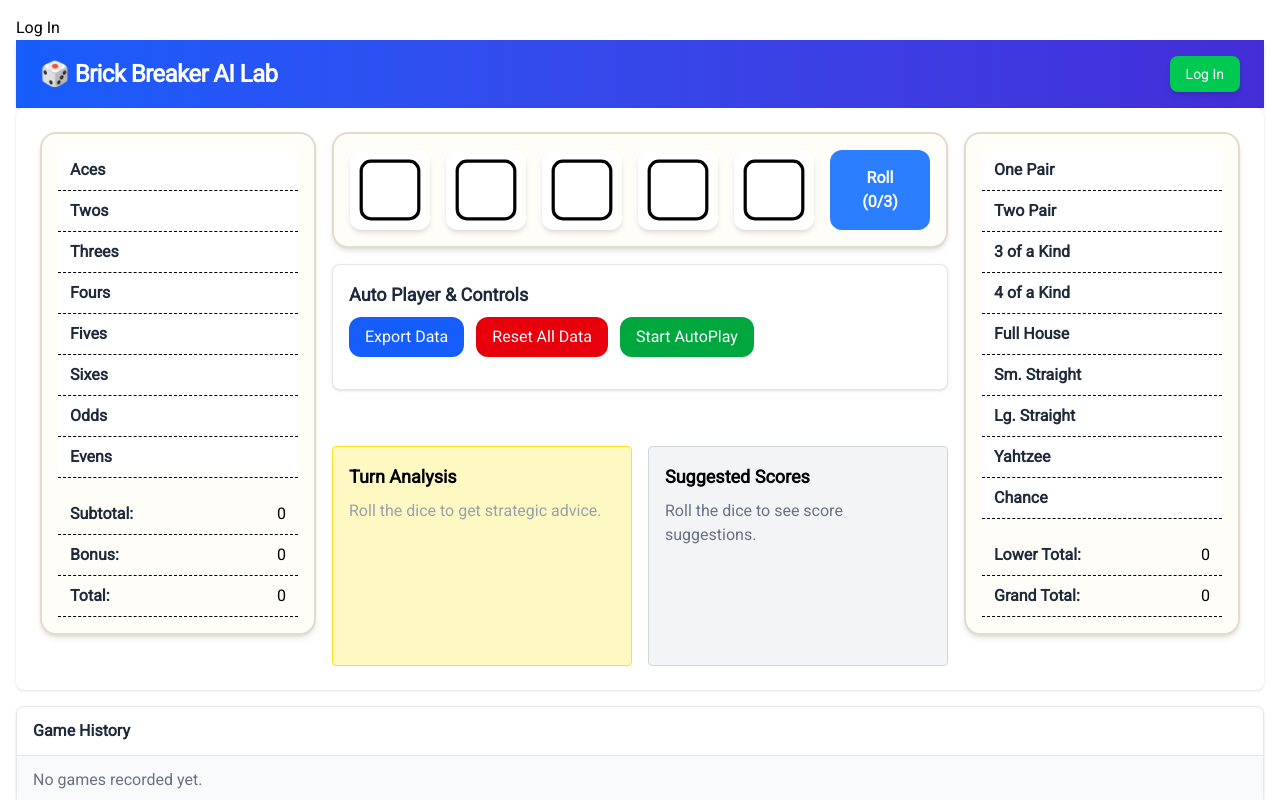
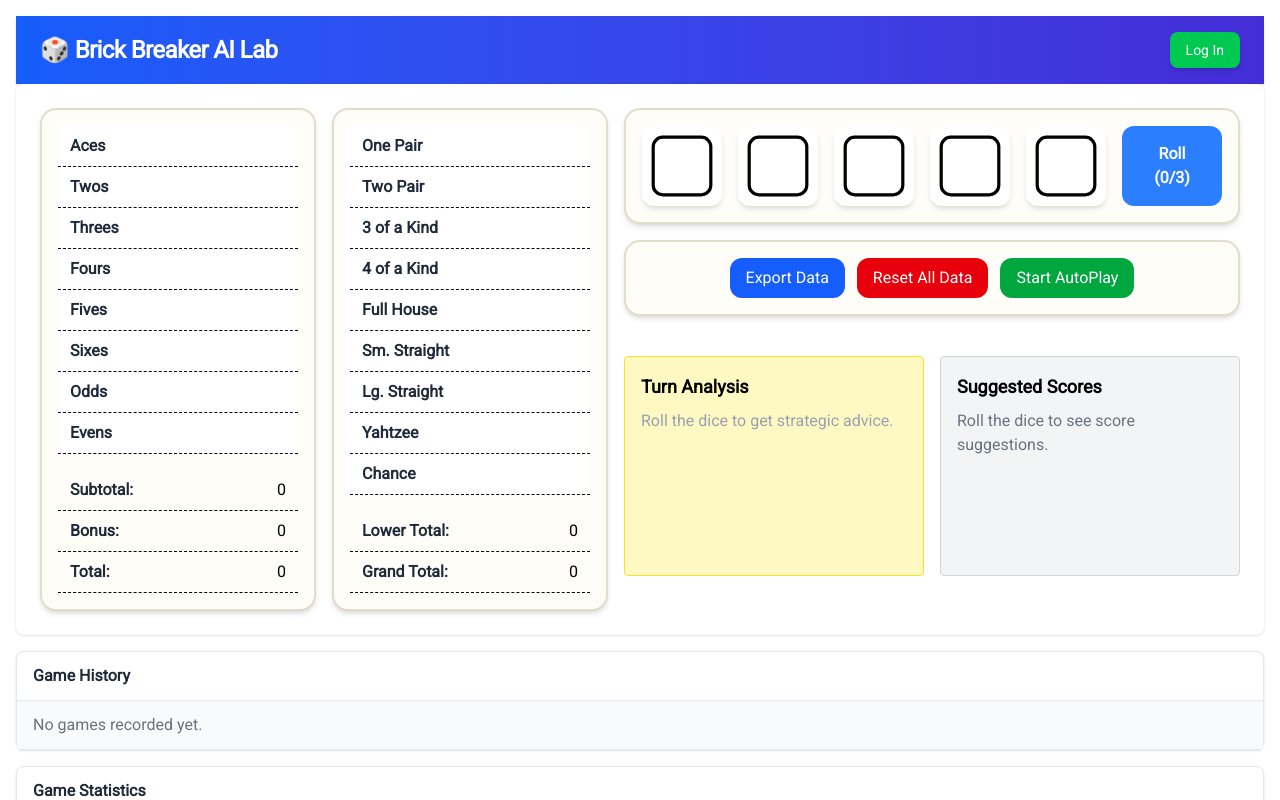
Before and after one commit to mtickle/dice-game, a React (Vite) app: page / in a window 1280 px wide. Shown: the top 800 px of the page. Built offline with nearby package versions, Linux system fonts and the light colour scheme.

Commit message:
Small clean up

```diff
--- a/src/App.jsx
+++ b/src/App.jsx
@@ -96,16 +96,6 @@ function App() {
   return (
     <div className="container mx-auto p-4">
 
-      {isAuthenticated ? (
-        <>
-          <p>Welcome, {user.name}</p>
-          <button onClick={() => logout({ logoutParams: { returnTo: window.location.origin } })}>
-            Log Out
-          </button>
-        </>
-      ) : (
-        <button onClick={loginWithRedirect}>Log In</button>
-      )}
       <TopNavBar />
       <ScoreCardLayout
         scores={scores}
--- a/src/components/AutoPlayer.jsx
+++ b/src/components/AutoPlayer.jsx
@@ -239,9 +239,14 @@ export default function AutoPlayer({
     };
 
     return (
-        <div className="mb-4 p-4 bg-white rounded-lg border border-gray-200 shadow-sm w-full">
-            <h2 className="text-lg font-semibold mb-2 text-gray-800">Auto Player & Controls</h2>
-            <div className="flex gap-3 mb-4">
+
+
+
+
+
+        // <div className="pb-0 p-4 bg-white rounded-lg border border-gray-200 shadow-sm w-full">
+        <div className="w-full flex gap-4 justify-center bg-[#fffdf7] p-4 rounded-2xl shadow-md border-2 border-[#e2dccc]">
+            <div className="flex gap-3 mb-0">
                 <button
                     className="px-4 bg-blue-600 text-white rounded-xl py-2 hover:bg-blue-700 transition duration-200 ease-in-out transform hover:-translate-y-1 hover:shadow-md"
                     onClick={handleExport}
--- a/src/components/DiceField.jsx
+++ b/src/components/DiceField.jsx
@@ -28,7 +28,6 @@ export default function DiceField({ dice, rollDice, toggleHold, rollCount }) {
                 ))}
             </div>
 
-            {/* Roll Button */}
             <button
                 onClick={rollDice}
                 disabled={rollCount >= 3}
--- a/src/components/ScoreCardLayout.jsx
+++ b/src/components/ScoreCardLayout.jsx
@@ -77,7 +77,10 @@ export default function ScoreCardLayout({
     setGameNumber
 }) {
     return (
+        // OUTER CONTAINER
         <div className="flex justify-between p-6 bg-white rounded-lg shadow-sm gap-4 mb-4">
+
+            {/* LEFT SIDE */}
             <div className="w-[400px]">
                 <ScoreCardSection
                     categories={upperCategories}
@@ -98,6 +101,27 @@ export default function ScoreCardLayout({
                     }
                 />
             </div>
+            {/* RIGHT SIDE */}
+            <div className="w-[400px]">
+                <ScoreCardSection
+                    categories={lowerCategories}
+                    scores={scores}
+                    suggestedScores={suggestedScores}
+                    applyScore={applyScore}
+                    rollCount={rollCount}
+                    turnComplete={turnComplete}
+                    prettyName={prettyName}
+                    isUpperSection={false}
+                    earnedBonuses={earnedBonuses}
+                    totalsNode={
+                        <LowerSectionTotals
+                            lowerTotal={totals.lowerTotal}
+                            grandTotal={totals.grandTotal}
+                        />
+                    }
+                />
+            </div>
+            {/* MIDDLE */}
             <div className="flex flex-col items-center gap-4">
                 <DiceField dice={dice} rollDice={rollDice} toggleHold={toggleHold} rollCount={rollCount} />
                 <AutoPlayer
@@ -131,25 +155,8 @@ export default function ScoreCardLayout({
                     />
                 )}
             </div>
-            <div className="w-[400px]">
-                <ScoreCardSection
-                    categories={lowerCategories}
-                    scores={scores}
-                    suggestedScores={suggestedScores}
-                    applyScore={applyScore}
-                    rollCount={rollCount}
-                    turnComplete={turnComplete}
-                    prettyName={prettyName}
-                    isUpperSection={false}
-                    earnedBonuses={earnedBonuses}
-                    totalsNode={
-                        <LowerSectionTotals
-                            lowerTotal={totals.lowerTotal}
-                            grandTotal={totals.grandTotal}
-                        />
-                    }
-                />
-            </div>
+
+
         </div>
     );
 }
```
Also changed, not shown: src/old/ControlPanel.jsx (renamed from src/components/ControlPanel.jsx).
